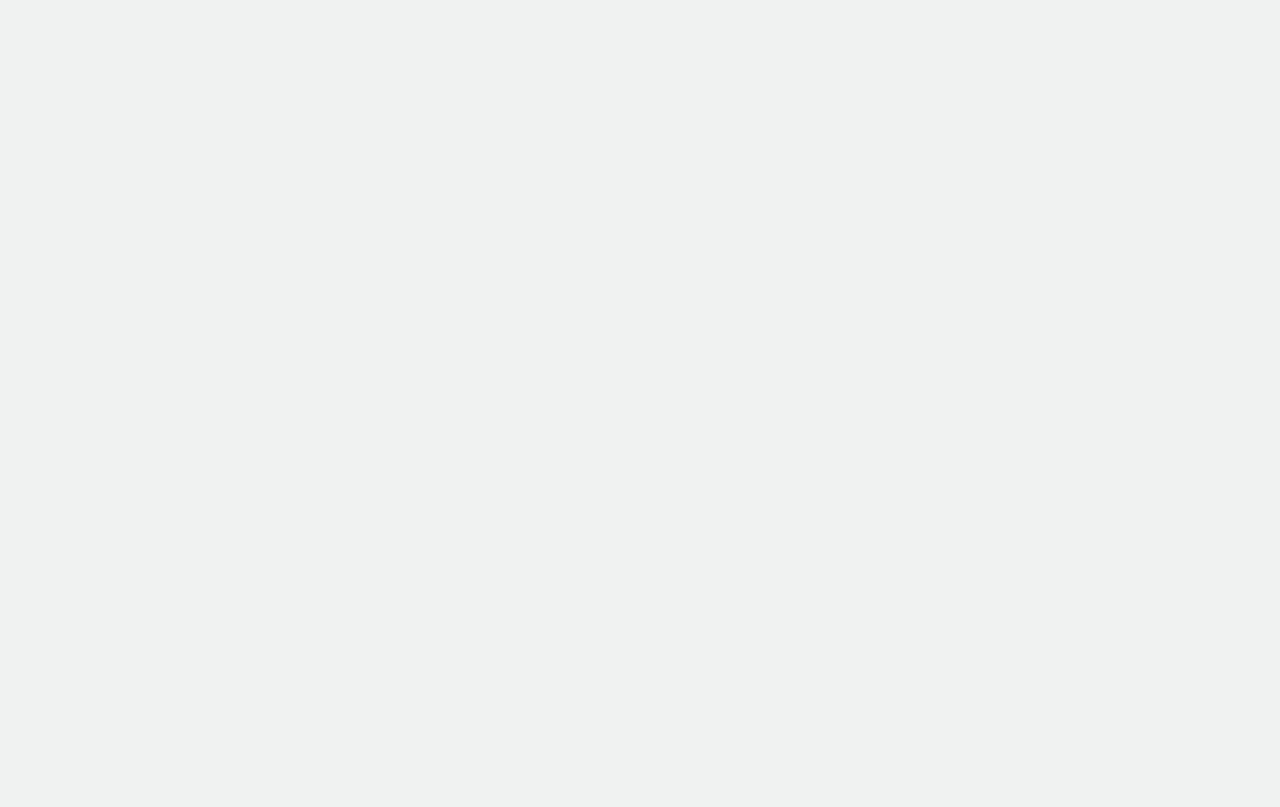
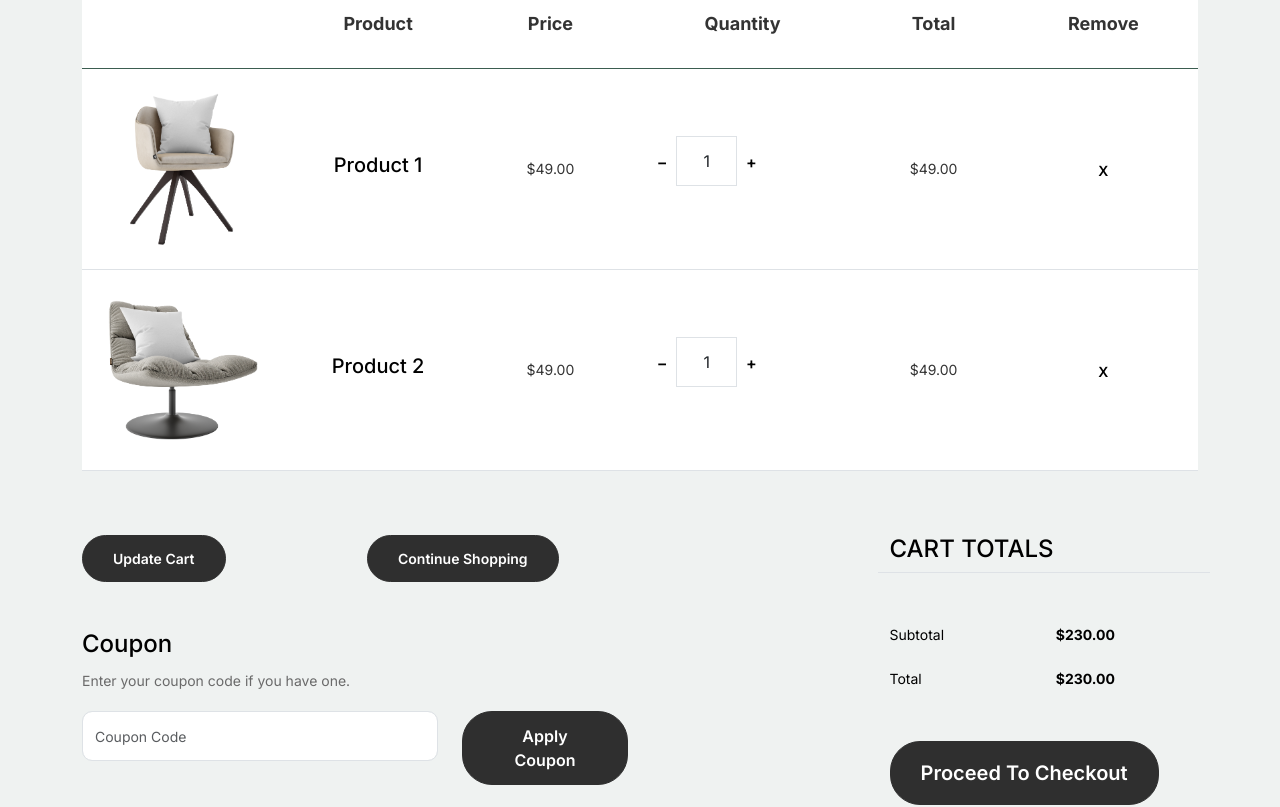
Before and after one commit to David-mwendwa/furniworld, a React (Create React App) app in the folder client/: page /cart in a window 1280 px wide. Before the commit this address had no page. Shown: the part 520-1327 px from the top of the page. Before the commit the page ends 800 px from the top, so only its background shows below. Built offline with nearby package versions, Linux system fonts and the light colour scheme.

Commit message:
create cart component

```diff
--- a/client/src/App.js
+++ b/client/src/App.js
@@ -5,6 +5,7 @@ import About from './components/about/About';
 import Services from './components/services/Services';
 import Blog from './components/blog/Blog';
 import Contact from './components/contact/Contact';
+import Cart from './components/cart/Cart';
 
 function App() {
   return (
@@ -16,6 +17,7 @@ function App() {
         <Route path='/services' element={<Services />} exact />
         <Route path='/blog' element={<Blog />} exact />
         <Route path='/contact' element={<Contact />} exact />
+        <Route path='/cart' element={<Cart />} exact />
       </Routes>
     </Router>
   );
--- /dev/null
+++ b/client/src/components/cart/Cart.js
@@ -0,0 +1,225 @@
+import React from 'react';
+import Header from '../layout/Header';
+import Hero from '../layout/Hero';
+import Footer from '../layout/Footer';
+import { Link } from 'react-router-dom';
+
+const Cart = () => {
+  return (
+    <>
+      <Header />
+      {/* Hero Section */}
+      <Hero>
+        <div className='row justify-content-between'>
+          <div className='col-lg-5'>
+            <div className='intro-excerpt'>
+              <h1>Cart</h1>
+            </div>
+          </div>
+          <div className='col-lg-7'></div>
+        </div>
+      </Hero>
+
+      {/* Cart Section */}
+      <div className='untree_co-section before-footer-section'>
+        <div className='container'>
+          <div className='row mb-5'>
+            <form className='col-md-12' method='post'>
+              <div className='site-blocks-table'>
+                <table className='table'>
+                  <thead>
+                    <tr>
+                      <th className='product-thumbnail'></th>
+                      <th className='product-name'>Product</th>
+                      <th className='product-price'>Price</th>
+                      <th className='product-quantity'>Quantity</th>
+                      <th className='product-total'>Total</th>
+                      <th className='product-remove'>Remove</th>
+                    </tr>
+                  </thead>
+                  <tbody>
+                    <tr>
+                      <td className='product-thumbnail'>
+                        <img
+                          src='images/product-1.png'
+                          alt=''
+                          className='img-fluid'
+                        />
+                      </td>
+                      <td className='product-name'>
+                        <h2 className='h5 text-black'>Product 1</h2>
+                      </td>
+                      <td>$49.00</td>
+                      <td>
+                        <div
+                          className='input-group mb-3 d-flex align-items-center quantity-container'
+                          style={{ 'max-width': '120px' }}>
+                          <div className='input-group-prepend'>
+                            <button
+                              className='btn btn-outline-black decrease'
+                              type='button'>
+                              &minus;
+                            </button>
+                          </div>
+                          <input
+                            type='text'
+                            className='form-control text-center quantity-amount'
+                            value='1'
+                            placeholder=''
+                            aria-label='Example text with button addon'
+                            aria-describedby='button-addon1'
+                          />
+                          <div className='input-group-append'>
+                            <button
+                              className='btn btn-outline-black increase'
+                              type='button'>
+                              &#x2B;
+                            </button>
+                          </div>
+                        </div>
+                      </td>
+                      <td>$49.00</td>
+                      <td>
+                        <Link to='#' className='btn btn-black btn-sm'>
+                          X
+                        </Link>
+                      </td>
+                    </tr>
+
+                    <tr>
+                      <td className='product-thumbnail'>
+                        <img
+                          src='images/product-2.png'
+                          alt=''
+                          className='img-fluid'
+                        />
+                      </td>
+                      <td className='product-name'>
+                        <h2 className='h5 text-black'>Product 2</h2>
+                      </td>
+                      <td>$49.00</td>
+                      <td>
+                        <div
+                          className='input-group mb-3 d-flex align-items-center quantity-container'
+                          style={{ 'max-width': '120px' }}>
+                          <div className='input-group-prepend'>
+                            <button
+                              className='btn btn-outline-black decrease'
+                              type='button'>
+                              &minus;
+                            </button>
+                          </div>
+                          <input
+                            type='text'
+                            className='form-control text-center quantity-amount'
+                            value='1'
+                            placeholder=''
+                            aria-label='Example text with button addon'
+                            aria-describedby='button-addon1'
+                          />
+                          <div className='input-group-append'>
+                            <button
+                              className='btn btn-outline-black increase'
+                              type='button'>
+                              &#x2B;
+                            </button>
+                          </div>
+                        </div>
+                      </td>
+                      <td>$49.00</td>
+                      <td>
+                        <Link to='#' className='btn btn-black btn-sm'>
+                          X
+                        </Link>
+                      </td>
+                    </tr>
+                  </tbody>
+                </table>
+              </div>
+            </form>
+          </div>
+
+          <div className='row'>
+            <div className='col-md-6'>
+              <div className='row mb-5'>
+                <div className='col-md-6 mb-3 mb-md-0'>
+                  <button className='btn btn-black btn-sm btn-block'>
+                    Update Cart
+                  </button>
+                </div>
+                <div className='col-md-6'>
+                  <button className='btn btn-outline-black btn-sm btn-block'>
+                    Continue Shopping
+                  </button>
+                </div>
+              </div>
+              <div className='row'>
+                <div className='col-md-12'>
+                  <label className='text-black h4' htmlFor='coupon'>
+                    Coupon
+                  </label>
+                  <p>Enter your coupon code if you have one.</p>
+                </div>
+                <div className='col-md-8 mb-3 mb-md-0'>
+                  <input
+                    type='text'
+                    className='form-control py-3'
+                    id='coupon'
+                    placeholder='Coupon Code'
+                  />
+                </div>
+                <div className='col-md-4'>
+                  <button className='btn btn-black'>Apply Coupon</button>
+                </div>
+              </div>
+            </div>
+            <div className='col-md-6 pl-5'>
+              <div className='row justify-content-end'>
+                <div className='col-md-7'>
+                  <div className='row'>
+                    <div className='col-md-12 text-right border-bottom mb-5'>
+                      <h3 className='text-black h4 text-uppercase'>
+                        Cart Totals
+                      </h3>
+                    </div>
+                  </div>
+                  <div className='row mb-3'>
+                    <div className='col-md-6'>
+                      <span className='text-black'>Subtotal</span>
+                    </div>
+                    <div className='col-md-6 text-right'>
+                      <strong className='text-black'>$230.00</strong>
+                    </div>
+                  </div>
+                  <div className='row mb-5'>
+                    <div className='col-md-6'>
+                      <span className='text-black'>Total</span>
+                    </div>
+                    <div className='col-md-6 text-right'>
+                      <strong className='text-black'>$230.00</strong>
+                    </div>
+                  </div>
+
+                  <div className='row'>
+                    <div className='col-md-12'>
+                      <button
+                        className='btn btn-black btn-lg py-3 btn-block'
+                        onclick="window.location='checkout.html'">
+                        Proceed To Checkout
+                      </button>
+                    </div>
+                  </div>
+                </div>
+              </div>
+            </div>
+          </div>
+        </div>
+      </div>
+
+      {/* Footer */}
+      <Footer />
+    </>
+  );
+};
+
+export default Cart;
--- a/client/src/components/contact/Contact.js
+++ b/client/src/components/contact/Contact.js
@@ -101,7 +101,7 @@ const Contact = () => {
                           className='bi bi-telephone-fill'
                           viewBox='0 0 16 16'>
                           <path
-                            fill-rule='evenodd'
+                            fillRule='evenodd'
                             d='M1.885.511a1.745 1.745 0 0 1 2.61.163L6.29 2.98c.329.423.445.974.315 1.494l-.547 2.19a.678.678 0 0 0 .178.643l2.457 2.457a.678.678 0 0 0 .644.178l2.189-.547a1.745 1.745 0 0 1 1.494.315l2.306 1.794c.829.645.905 1.87.163 2.611l-1.034 1.034c-.74.74-1.846 1.065-2.877.702a18.634 18.634 0 0 1-7.01-4.42 18.634 18.634 0 0 1-4.42-7.009c-.362-1.03-.037-2.137.703-2.877L1.885.511z'
                           />
                         </svg>
@@ -117,7 +117,7 @@ const Contact = () => {
                   <div className='row'>
                     <div className='col-6'>
                       <div className='form-group'>
-                        <label className='text-black' for='fname'>
+                        <label className='text-black' htmlFor='fname'>
                           First name
                         </label>
                         <input
@@ -129,7 +129,7 @@ const Contact = () => {
                     </div>
                     <div className='col-6'>
                       <div className='form-group'>
-                        <label className='text-black' for='lname'>
+                        <label className='text-black' htmlFor='lname'>
                           Last name
                         </label>
                         <input
@@ -141,14 +141,14 @@ const Contact = () => {
                     </div>
                   </div>
                   <div className='form-group'>
-                    <label className='text-black' for='email'>
+                    <label className='text-black' htmlFor='email'>
                       Email address
                     </label>
                     <input type='email' className='form-control' id='email' />
                   </div>
 
                   <div className='form-group mb-5'>
-                    <label className='text-black' for='message'>
+                    <label className='text-black' htmlFor='message'>
                       Message
                     </label>
                     <textarea
```
